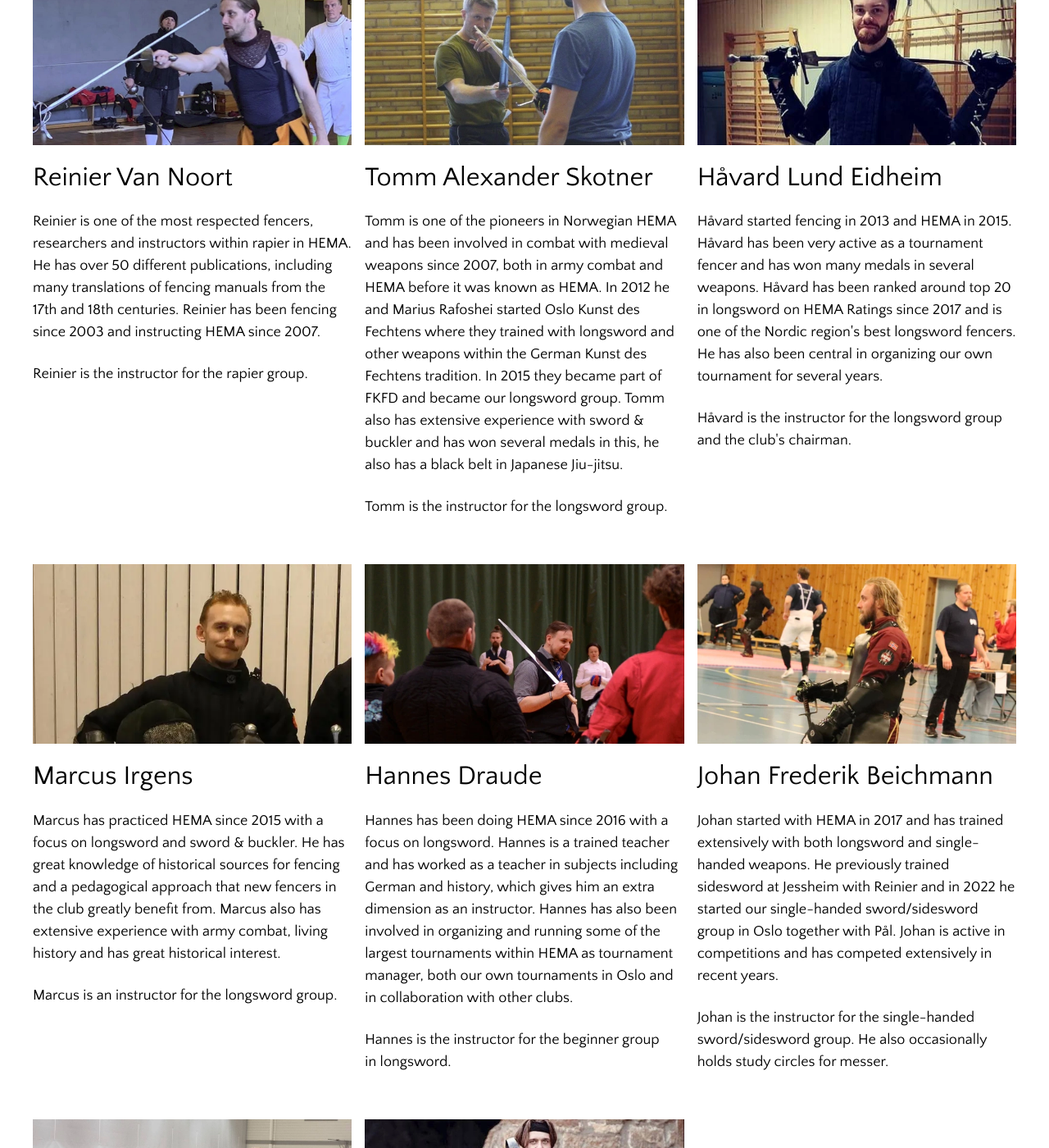
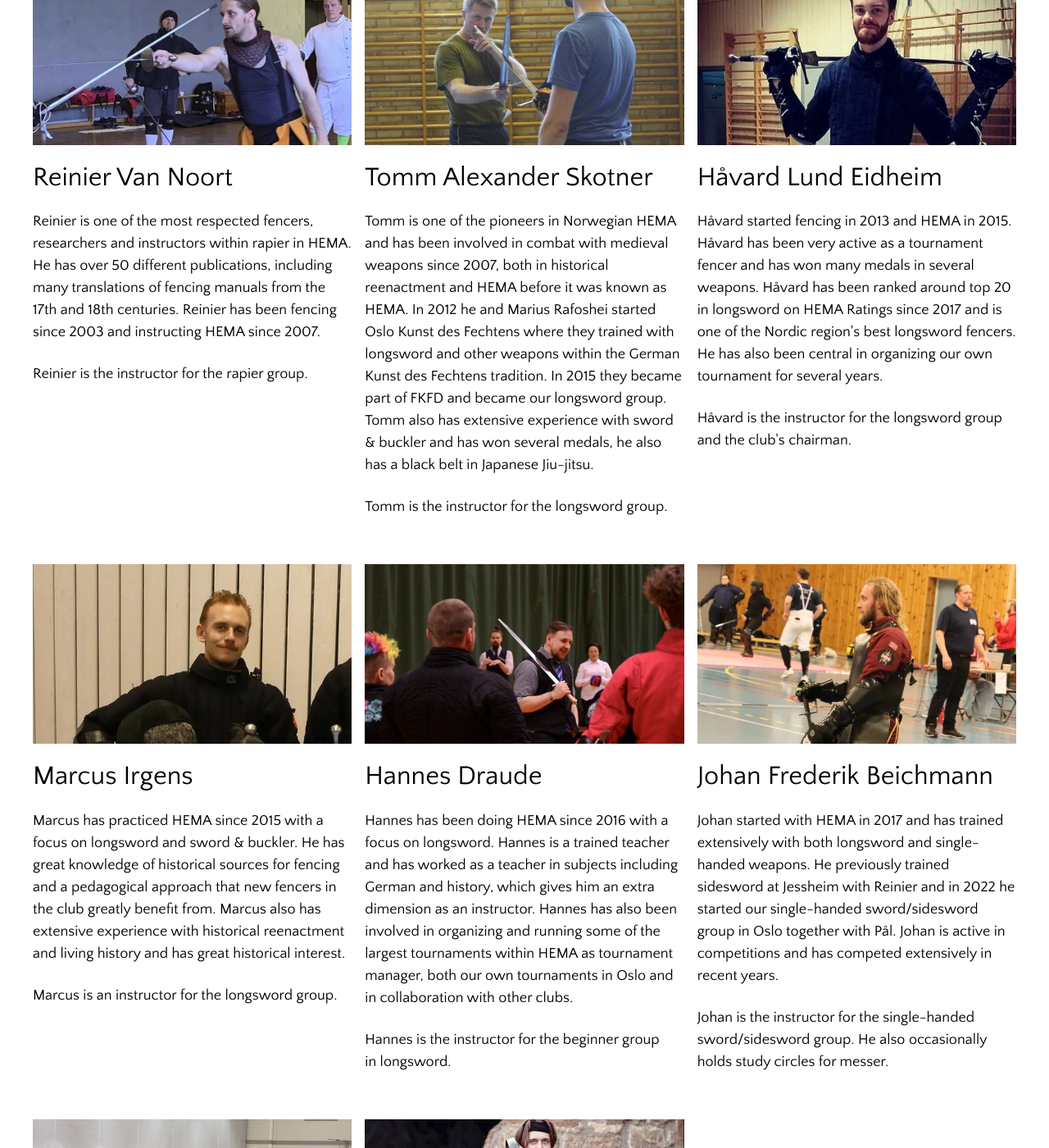
Before and after one commit to frieduellister/frieduellister.github.io, a Jekyll site: the page built from _pages_en/oslo/instructors.html, in a window 1280 px wide and 1400 px high, scrolled down 628 px. Shown: the whole window at 82% size. Built offline with Jekyll 4.4.1, drawn with Linux system fonts in a browser that asks for light colours.

Commit message:
Updated english instructor texts

```diff
--- a/_pages_en/oslo/instructors.html
+++ b/_pages_en/oslo/instructors.html
@@ -34,10 +34,10 @@ title: "Instructors in Oslo"
         <h2 class="font-l spacing-1">Tomm Alexander Skotner</h2>
         <p>
           Tomm is one of the pioneers in Norwegian HEMA and has been involved in combat with medieval weapons since 2007, both in
-          army combat and HEMA before it was known as HEMA. In 2012 he and Marius Rafoshei started Oslo Kunst des Fechtens where
+          historical reenactment and HEMA before it was known as HEMA. In 2012 he and Marius Rafoshei started Oslo Kunst des Fechtens where
           they trained with longsword and other weapons within the German Kunst des Fechtens tradition. In 2015 they became
           part of FKFD and became our longsword group. Tomm also has extensive experience with sword & buckler and has won several
-          medals in this, he also has a black belt in Japanese Jiu-jitsu.
+          medals, he also has a black belt in Japanese Jiu-jitsu.
         </p>
         <p>Tomm is the instructor for the longsword group.</p>
       </div>
@@ -58,7 +58,7 @@ title: "Instructors in Oslo"
         <p>
           Marcus has practiced HEMA since 2015 with a focus on longsword and sword & buckler. He has great knowledge of
           historical sources for fencing and a pedagogical approach that new fencers in the club greatly benefit from. Marcus
-          also has extensive experience with army combat, living history and has great historical interest.
+          also has extensive experience with historical reenactment and living history and has great historical interest.
         </p>
         <p>Marcus is an instructor for the longsword group.</p>
       </div>
```
